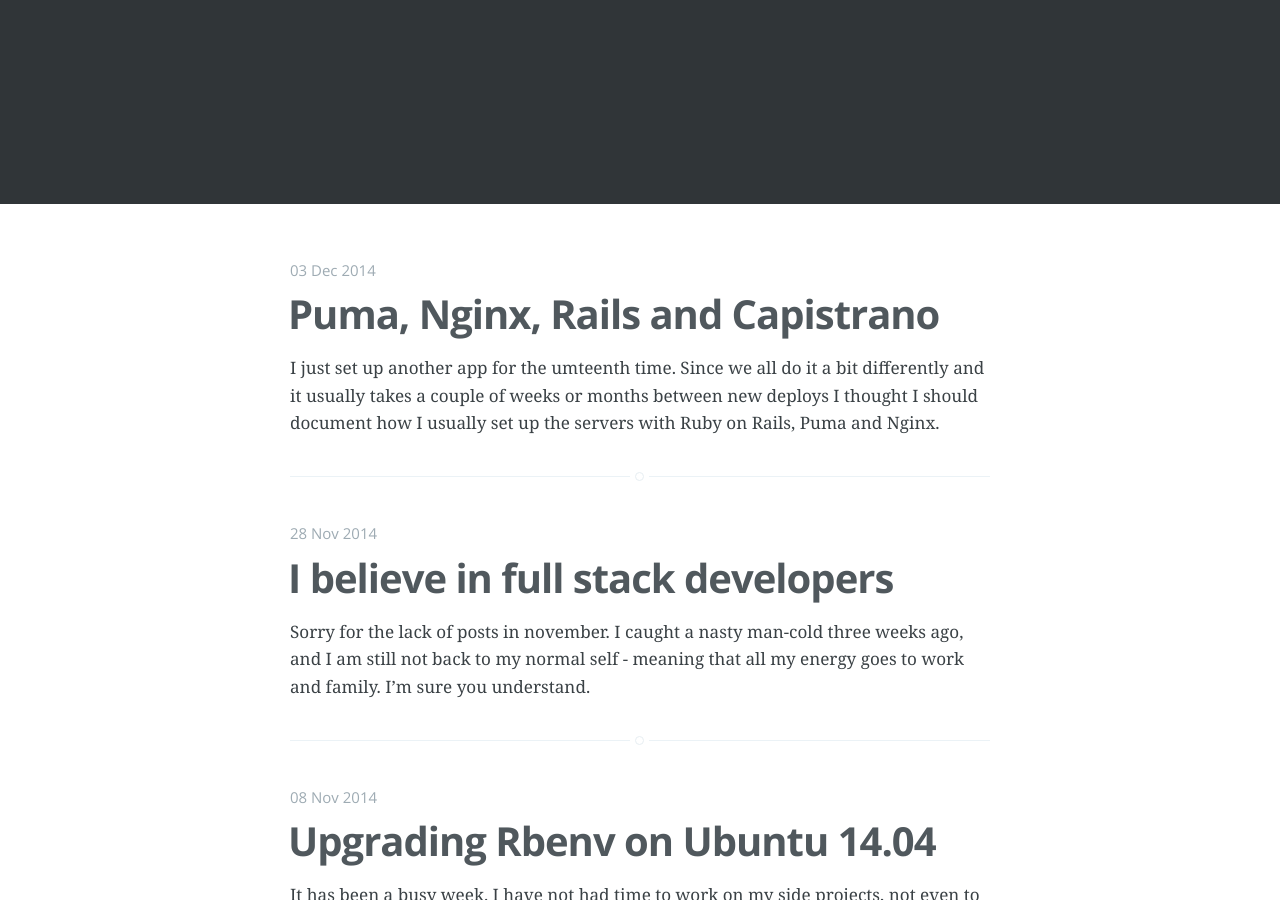
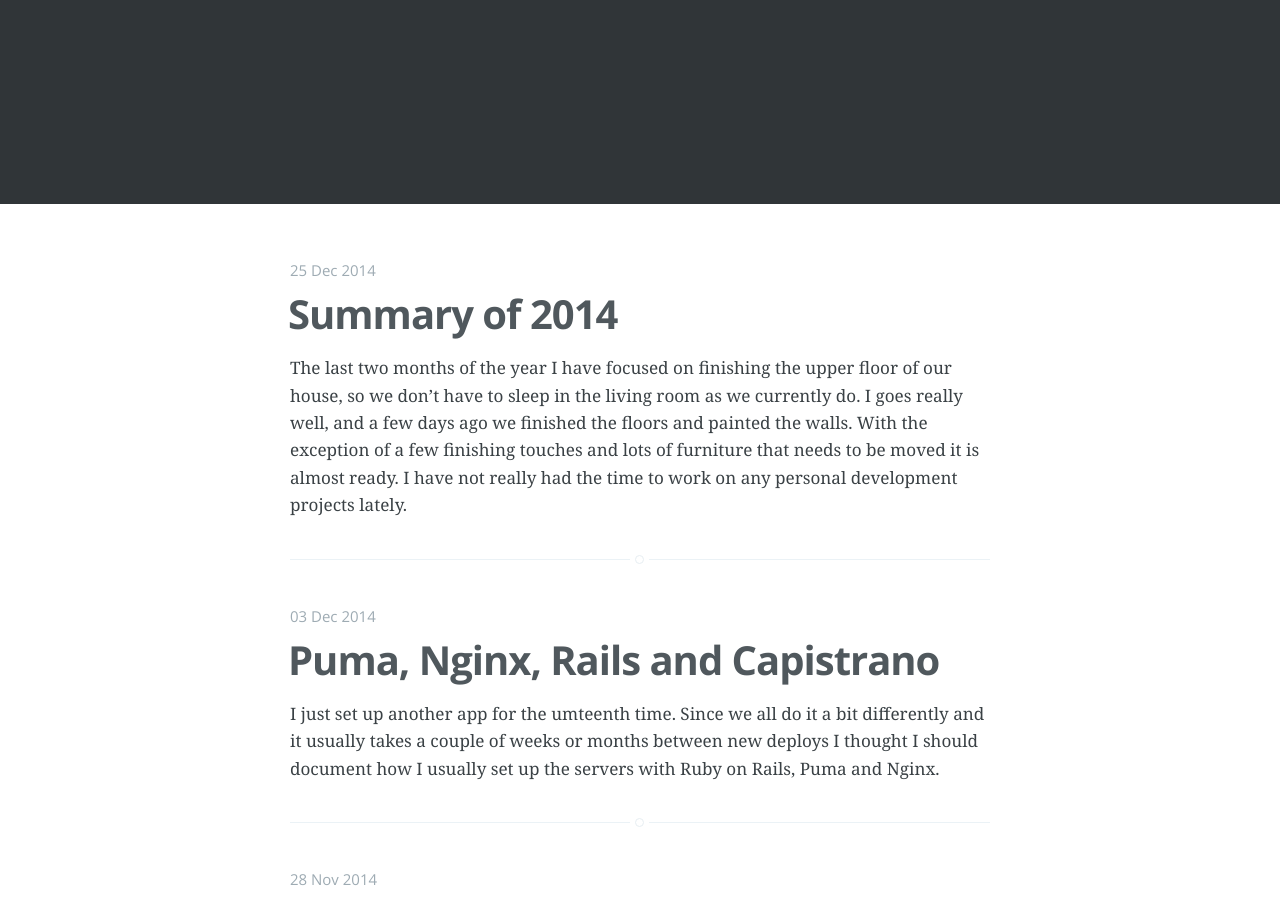
Before and after one commit to davidelbe/david.elbe.me, a Jekyll site: the page built from index.html, in a window 1280 px wide and 900 px high, scrolled down 336 px. Built offline with Jekyll 4.4.1, drawn with Linux system fonts in a browser that asks for light colours; Markdown is read by kramdown in place of the engine named in the settings; the list of posts is cut into pages by our own code; some of the changed text lies outside the part shown.

Commit message:
Summary 2014

```diff
--- /dev/null
+++ b/_posts/2014-12-25-summary.md
@@ -0,0 +1,49 @@
+---
+layout: post
+title: "Summary of 2014"
+date: "2014-12-25"
+disqus: true
+categories: personal
+---
+
+The last two months of the year I have focused on finishing the upper floor of our house,
+so we don't have to sleep in the living room as we currently do. I goes really well,
+and a few days ago we finished the floors and painted the walls. With the exception of a few finishing touches
+and lots of furniture that needs to be moved it is almost ready. I have not really
+had the time to work on any personal development projects lately.
+
+2014 is coming to an end, and I have had a crazy year consisting of both good and bad things.
+
+ * I (With lots of help) have built/renovated a house
+ * I became the father of an amazing little girl ([Noelle](http://noelle.elbe.me/)) and watched her through
+the first 10 months of her life.
+ * I fired an old friend from my company.
+ * I got a new stakeholder in my company.
+ * I created [Gramfilter.com](https://gramfilter.com/)
+ * I created [Devb.io](http://devb.io)
+
+## Becoming a father
+
+She came out almost a month early, but everything went well and little Noelle is really an amazing girl.
+I am finding joy in teaching her new things about the world, and she is amazed by every little detail and
+it makes me appreciate life a little bit more.
+
+I am taking more photos than ever. All of them are of my daughter. I guess everyone on my Instagram feed
+is tired of seeing them.
+
+## Time
+
+I don't have as much time as I used to have. Just being a father takes up most of my time, both during days
+and nights. She does not sleep very well, but it could have been worse. :)
+
+I spend every monday home with my daughter, and I usually work until 5pm every day, and then promptly head
+back to home. Family life feels more important than work.
+
+## Focus
+
+The lack of time gives me a lot more focus than I used to have. That is a good thing. Just 'surfing the web'
+is not happening often anymore. I am getting a lot more done in less time.
+
+## Looking forward
+
+I am currently compiling a list of goals for 2015. I'll try to get it posted before new year's eve.
```
Also changed, not shown: _posts/2014-12-04-puma-and-nginx-with-capistrano-and-rails.md (+3 -0 lines).
